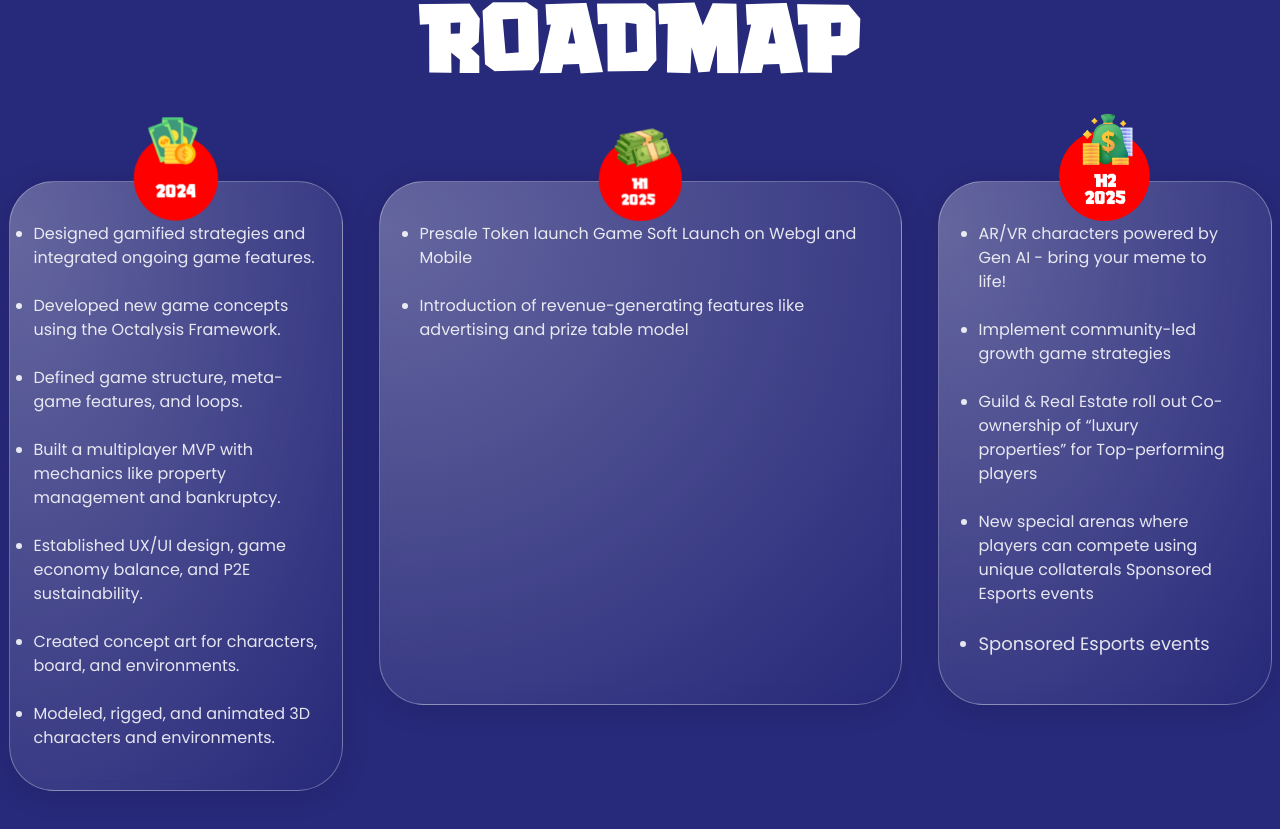
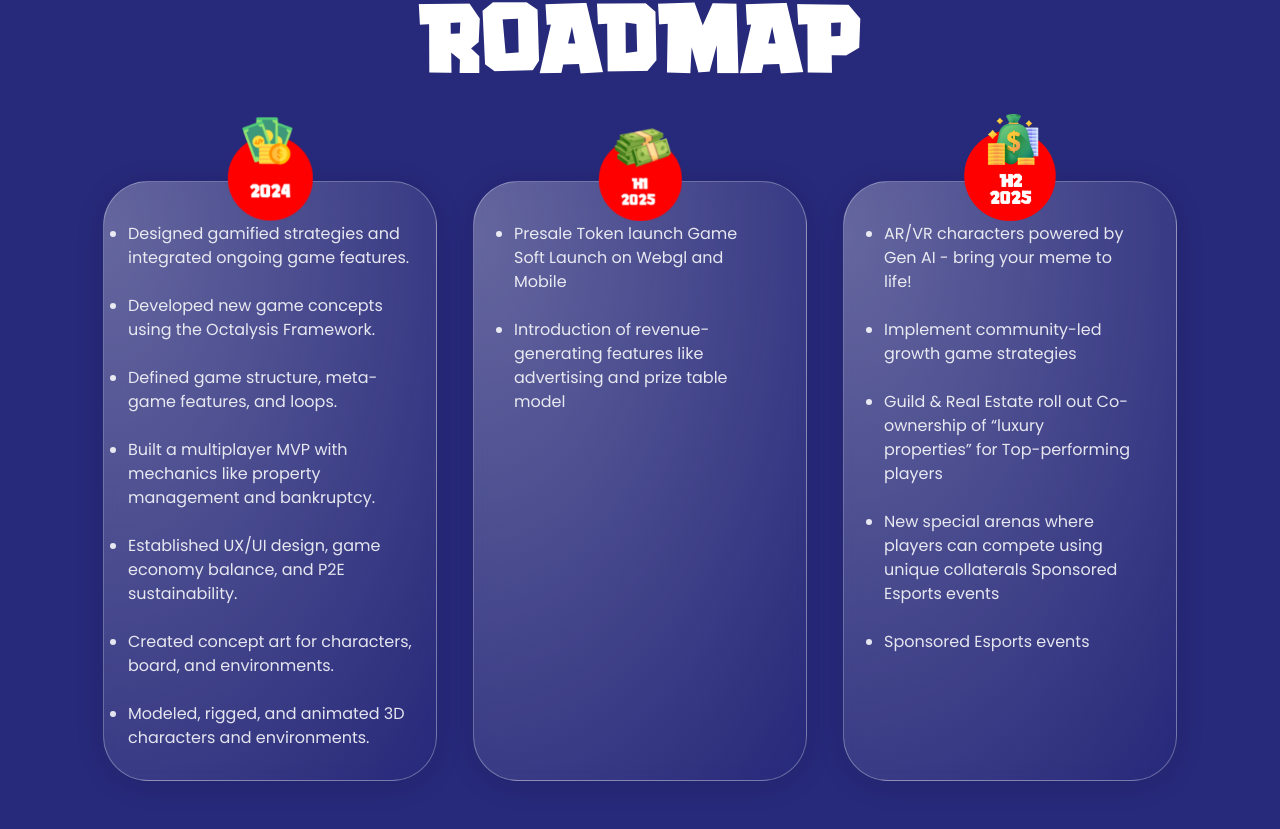
Before and after one commit to codiejay/memestateweb, a React (Vite) app: page / in a window 1280 px wide. Shown: the part 10205-11034 px from the top of the page. Built offline with nearby package versions, Linux system fonts and the light colour scheme.

Commit message:
Fix Glass Card Height

```diff
--- a/src/component/GlassCard/GlassCard.jsx
+++ b/src/component/GlassCard/GlassCard.jsx
@@ -7,7 +7,7 @@ const GlassCard = ({ maxWidth, image, content }) => {
 
       <div>
         <div
-          className={`roadMapCard h-full min-h-[524px]  lg:px-0 px-5  lg:py-0 py-8 glassCardContent`}
+          className={`roadMapCard h-[600px]  lg:px-0 px-5  lg:py-0 py-8 glassCardContent`}
           style={{ maxWidth: maxWidth }}
         >
           {content}
--- a/src/component/RoadMapSlider/RoadMapSLider.jsx
+++ b/src/component/RoadMapSlider/RoadMapSLider.jsx
@@ -57,8 +57,8 @@ function SamplePrevArrow(props) {
 
 const RoadMapSlider = () => {
   return (
-    <div className="relative lg:px-0 px-3 ">
-      <div className="flex lg:flex-row flex-col justify-center lg:items-start gap-9 items-center ">
+    <div className="relative lg:px-0 px-3  h-full">
+      <div className="flex lg:flex-row flex-col justify-center lg:items-start gap-9 items-center  h-full">
         <GlassCard
           content={
             <ul className="lg:px-6 lg:py-10 px-3 flex flex-col gap-6 font-poppins text-lg font-normal list-disc">
@@ -106,7 +106,7 @@ const RoadMapSlider = () => {
             </ul>
           }
           image={"road3.png"}
-          maxWidth={"523px"}
+          maxWidth={"334px"}
         />
 
         <GlassCard
@@ -126,7 +126,9 @@ const RoadMapSlider = () => {
                 New special arenas where players can compete using unique
                 collaterals Sponsored Esports events
               </li>
-              <li>Sponsored Esports events</li>
+              <li className="text-base font-normal">
+                Sponsored Esports events
+              </li>
             </ul>
           }
           image={"road4.png"}
```
